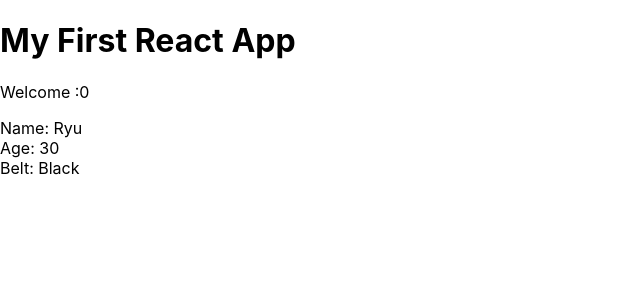
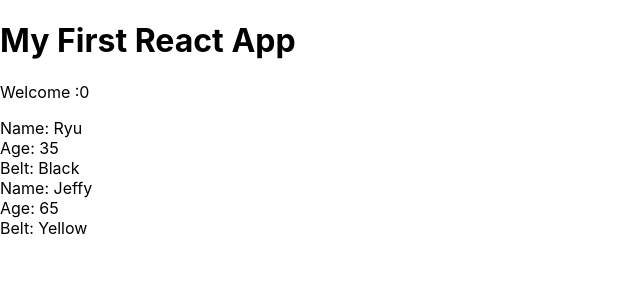
Before and after one commit to gonzalezsoriano777/REACT, a React (Create React App) app in the folder my-app/: page / in a window 1280 px wide. Shown: the top 300 px of the page, without its empty margins (0-640 px from the left). Built offline with nearby package versions, Linux system fonts and the light colour scheme.

Commit message:
Props (Objects that can be re-usable)

```diff
--- a/my-app/src/App.js
+++ b/my-app/src/App.js
@@ -8,8 +8,10 @@ class App extends Component { // Hey! Once your here it best to delete the code
       <div className="App">
        <h1>My First React App</h1>
        <p>Welcome :0</p>
-       <HG />
-      </div>
+       <HG name="Ryu" age="35" belt="Black" />
+       <HG name="Jeffy" age="65" belt="Yellow" />
+       </div>
+      // the HG tag is just calling the data in the HG.js file and merging it with the App.js file
     );
   }
 }
--- a/my-app/src/HG.js
+++ b/my-app/src/HG.js
@@ -2,12 +2,16 @@ import React, { Component } from 'react';
 
 class HG extends Component {
     render(){
+        // console.log('this.props') // gives us an object that we have passed down in app.js
+        const { name, age, belt } = this.props; // this is another way of calling the objects and assigning them to a variable (called de-structuring)
      return(
          <div className="hg">
-         <div>Name: Ryu</div>
-         <div>Age: 30</div>
-         <div>Belt: Black</div>
+         <div>Name: { name }</div>
+         <div>Age: { age}</div>
+         <div>Belt: { belt}</div>
          </div>
+         // this makes these component extremely re usable, using different props
+        // You can use the objects you made in the App.js define the object here using the console.log and use the this method to specify each and every attribute
          )
     }
 }
```
